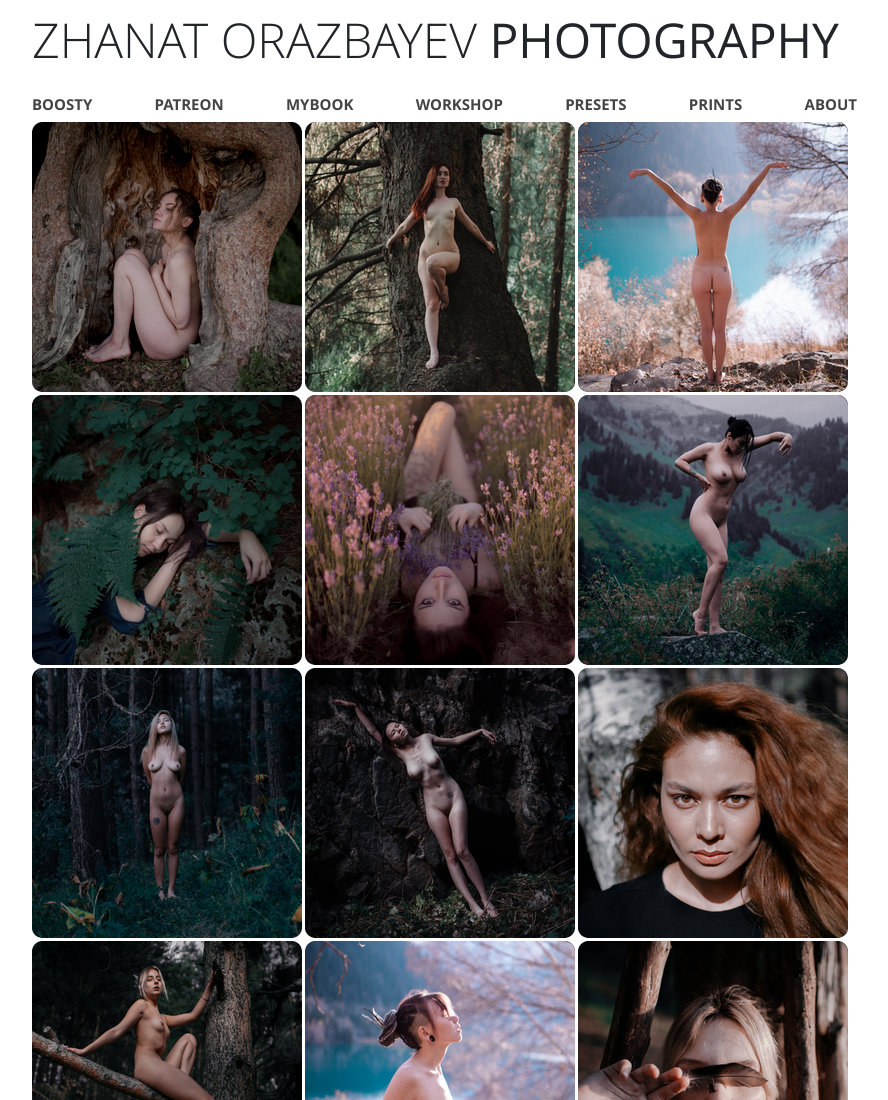
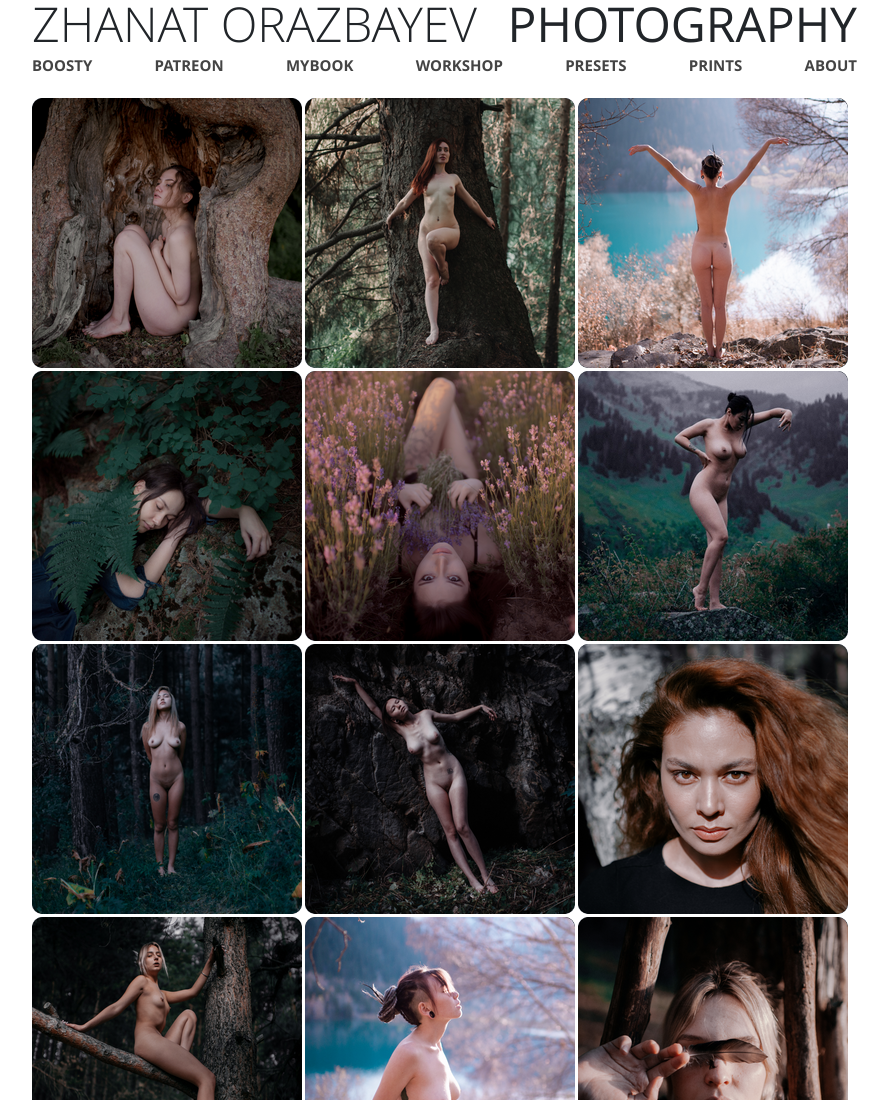
Before and after one commit to dmr88/zhanatorazbayev.kz, a plain HTML site: page index.html in a window 1280 px wide. Shown: the top 1100 px of the page, without its empty margins (148-1036 px from the left). Drawn offline with Linux system fonts and the light colour scheme.

Commit message:
upd index 2

```diff
--- a/sass/main.sass
+++ b/sass/main.sass
@@ -41,10 +41,15 @@ a
 .title
 	font-weight: 200
 	font-size: 48px
+	line-height: 48px
+	margin: 0
+	display: flex
+	justify-content: space-between
 	span
 		font-weight: 400
 
 .topmenu
+	margin-bottom: 15px
 	ul
 		list-style-type: none
 		margin: 0
```
Also changed, not shown: css/main.css, css/main.min.css, 2 other files.
